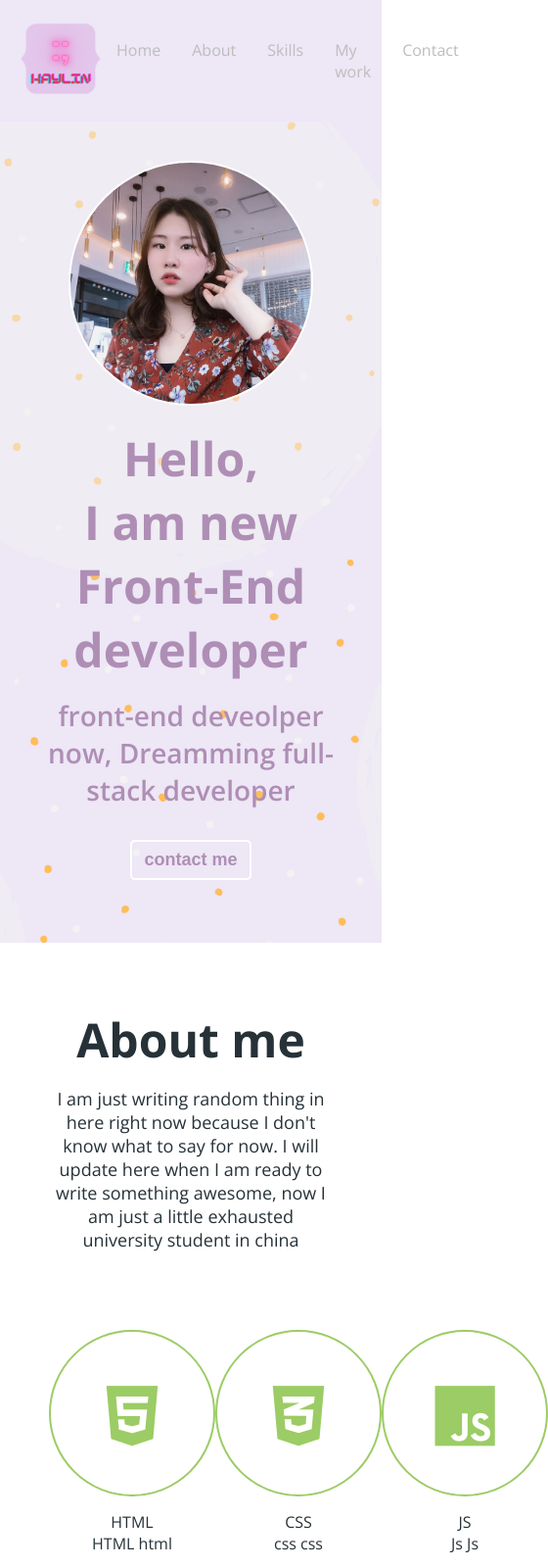
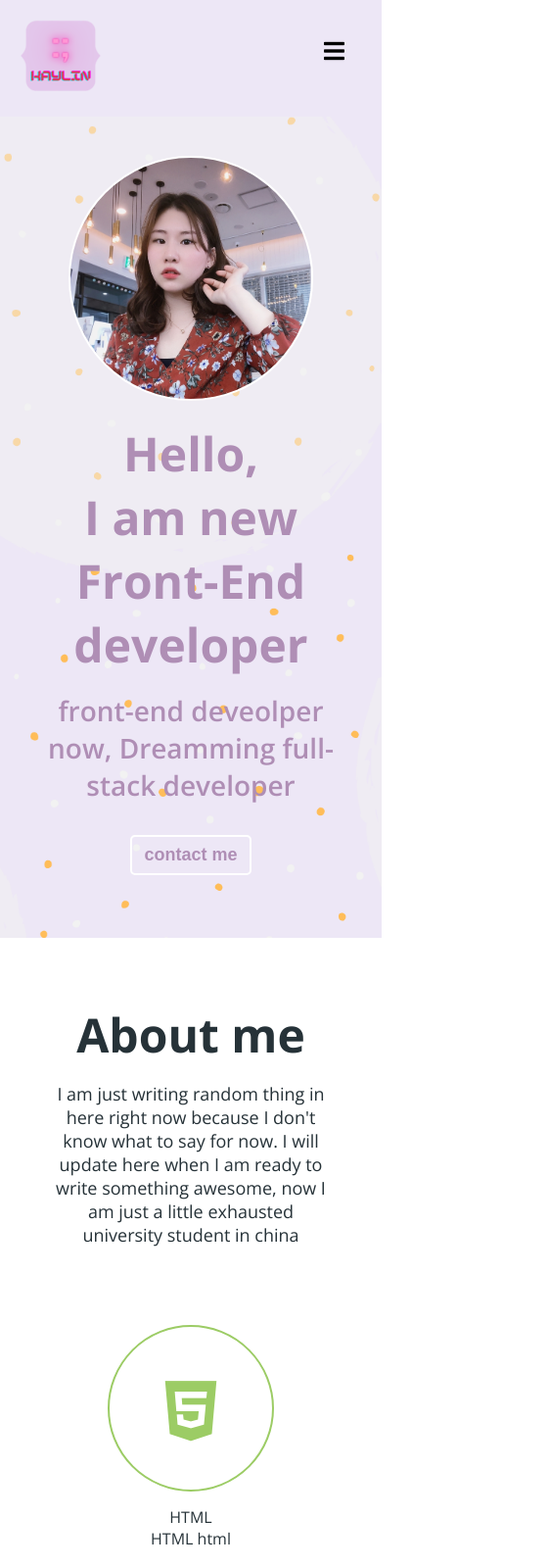
Before and after one commit to Kaylinkk/portfolio2, a plain HTML site: page index.html in a window 390 px wide. Shown: the top 1600 px of the page at 98% size, 560 px wide, since content can reach past the window. Drawn offline with nearby package versions, Linux system fonts and the light colour scheme.

Commit message:
CSS:Responsive

```diff
--- a/index.html
+++ b/index.html
@@ -38,6 +38,11 @@
           <li class="navbar__menu__item">Contact</li>
         </ul>
       </div>
+
+      <!-- Toggle button -->
+      <button class="navbar__toggle-btn">
+        <i class="fas fa-bars"></i>
+      </button>
     </nav>
     <!-- Home -->
     <section id="home">
--- a/style.css
+++ b/style.css
@@ -117,6 +117,14 @@ button {
 
 .navbar__menu__item:hover {
   background-color: var(--color-dark-purple);
+}
+
+.navbar__toggle-btn {
+  position: absolute;
+  top: 38px;
+  right: 32px;
+  font-size: 24px;
+  display: none;
 }
 
 #home {
@@ -397,3 +405,36 @@ button {
   transform: scale(1.1);
   color: var(--color-light-green);
 }
+
+@media screen and (max-width: 768px) {
+  .navbar__toggle-btn {
+    display: block;
+  }
+  #navbar {
+    flex-direction: column;
+    align-items: start;
+  }
+  .navbar__menu {
+    flex-direction: column;
+    align-items: center;
+    width: 100%;
+    display: none;
+  }
+
+  .about__majors {
+    flex-direction: column;
+    align-items: center;
+    margin-bottom: 30px;
+  }
+
+  .major {
+    margin-bottom: 32px;
+  }
+
+  .skillset {
+    flex-direction: column;
+  }
+  .project {
+    flex-grow: 1;
+  }
+}
```
